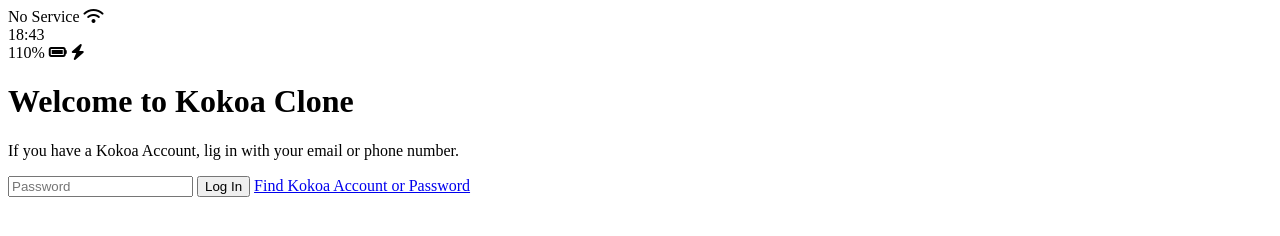
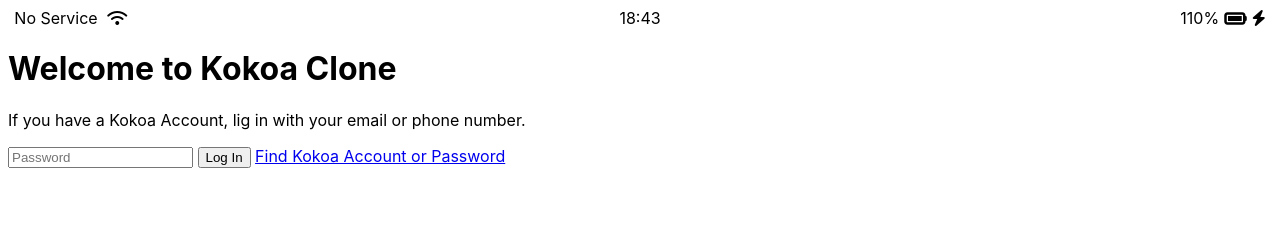
Before and after one commit to Geuni620/kokoa-clone, a plain HTML site: page index.html in a window 1280 px wide. Drawn offline with Linux system fonts and the light colour scheme.

Commit message:
kokoa-clone ~#6.5

```diff
--- /dev/null
+++ b/css/styles.css
@@ -0,0 +1,26 @@
+body {
+  font-family: -apple-system, BlinkMacSystemFont, "Segoe UI", Roboto, Oxygen,
+    Ubuntu, Cantarell, "Open Sans", "Helvetica Neue", sans-serif;
+}
+.status-bar {
+  display: flex;
+  justify-content: center;
+}
+.status-bar__column {
+  width: 33%;
+}
+.status-bar__column:first-child span {
+  margin-right: 5px;
+}
+.status-bar__column:nth-child(2) {
+  display: flex;
+  justify-content: center;
+}
+.status-bar__column:last-child {
+  display: flex;
+  justify-content: flex-end;
+  align-items: center;
+}
+.status-bar__column .fa-battery-full {
+  margin: 0px 5px;
+}
--- a/index.html
+++ b/index.html
@@ -1,6 +1,7 @@
 <!DOCTYPE html>
 <html lang="en">
   <head>
+    <link rel="stylesheet" href="css/styles.css">
     <meta charset="UTF-8" />
     <meta http-equiv="X-UA-Compatible" content="IE=edge" />
     <meta name="viewport" content="width=device-width, initial-scale=1.0" />
@@ -17,7 +18,7 @@
       </div>
       <div class="status-bar__column">
         <span>110%</span>
-        <i class="fas fa-battery-full"></i>
+        <i class="fas fa-battery-full fa-lg"></i>
         <i class="fas fa-bolt"></i>
       </div>
     </div>
```
